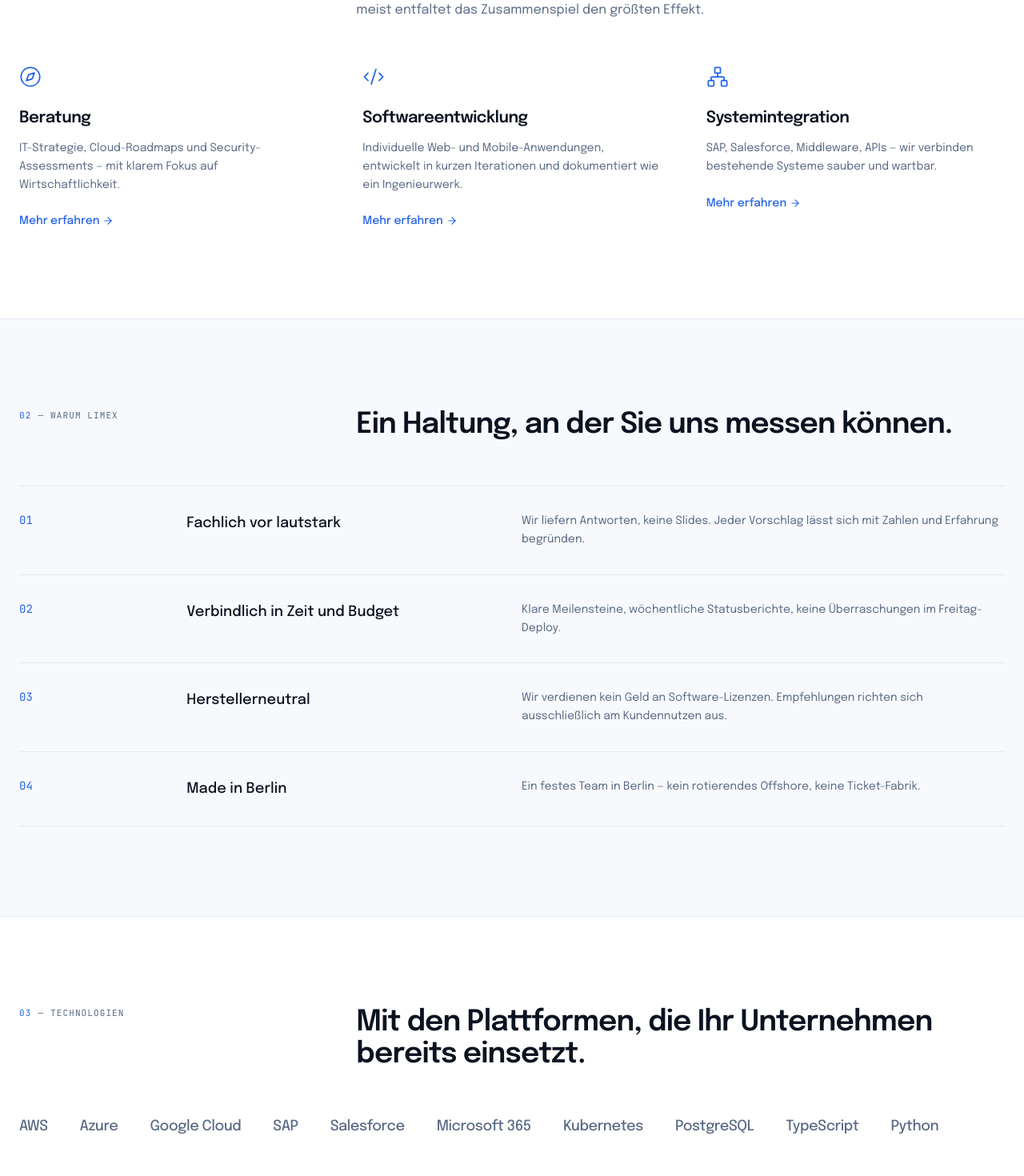
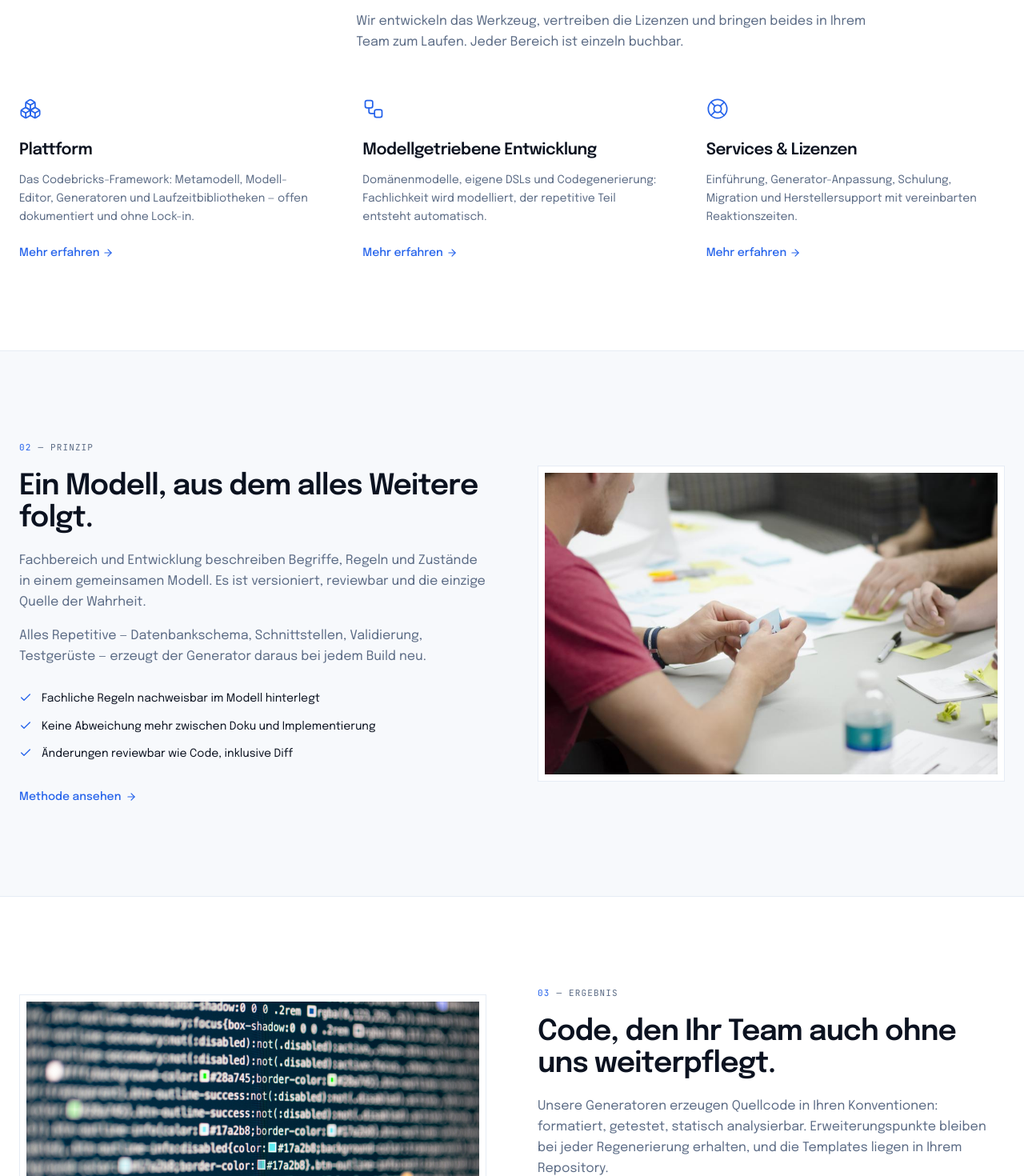
Before and after one commit to darklobster9512/codebricks, a React (Vite) app: page / in a window 1280 px wide. Shown: the part 1160-2630 px from the top of the page at 80% size. Built offline with nearby package versions, Linux system fonts and the light colour scheme.

Commit message:
Changes
Co-authored-by: darklobster9512 <301748244+darklobster9512@users.noreply.github.com>

```diff
--- a/src/App.tsx
+++ b/src/App.tsx
@@ -7,9 +7,9 @@ import ScrollToTop from "@/components/ScrollToTop";
 import CookieBanner from "@/components/CookieBanner";
 import SiteLayout from "@/components/layout/SiteLayout";
 import Start from "./pages/Start.tsx";
-import Beratung from "./pages/Beratung.tsx";
-import Softwareentwicklung from "./pages/Softwareentwicklung.tsx";
-import Systemintegration from "./pages/Systemintegration.tsx";
+import Plattform from "./pages/Plattform.tsx";
+import ModellgetriebeneEntwicklung from "./pages/ModellgetriebeneEntwicklung.tsx";
+import Services from "./pages/Services.tsx";
 import Kontakt from "./pages/Kontakt.tsx";
 import Impressum from "./pages/Impressum.tsx";
 import Datenschutz from "./pages/Datenschutz.tsx";
@@ -31,9 +31,9 @@ const App = () => (
         <Routes>
           <Route element={<SiteLayout />}>
             <Route path="/" element={<Start />} />
-            <Route path="/beratung" element={<Beratung />} />
-            <Route path="/softwareentwicklung" element={<Softwareentwicklung />} />
-            <Route path="/systemintegration" element={<Systemintegration />} />
+            <Route path="/plattform" element={<Plattform />} />
+            <Route path="/modellgetriebene-entwicklung" element={<ModellgetriebeneEntwicklung />} />
+            <Route path="/services" element={<Services />} />
             <Route path="/team" element={<Team />} />
             <Route path="/karriere" element={<Karriere />} />
             <Route path="/karriere/bewerbung" element={<Bewerbung />} />
@@ -43,9 +43,12 @@ const App = () => (
             <Route path="/datenschutz" element={<Datenschutz />} />
 
             {/* Redirects von alten Routen */}
-            <Route path="/leistungen" element={<Navigate to="/beratung" replace />} />
-            <Route path="/software" element={<Navigate to="/softwareentwicklung" replace />} />
-            <Route path="/methodik" element={<Navigate to="/beratung" replace />} />
+            <Route path="/leistungen" element={<Navigate to="/plattform" replace />} />
+            <Route path="/beratung" element={<Navigate to="/plattform" replace />} />
+            <Route path="/softwareentwicklung" element={<Navigate to="/modellgetriebene-entwicklung" replace />} />
+            <Route path="/software" element={<Navigate to="/modellgetriebene-entwicklung" replace />} />
+            <Route path="/systemintegration" element={<Navigate to="/services" replace />} />
+            <Route path="/methodik" element={<Navigate to="/modellgetriebene-entwicklung" replace />} />
 
           </Route>
           <Route path="*" element={<NotFound />} />
--- a/src/pages/Start.tsx
+++ b/src/pages/Start.tsx
@@ -1,62 +1,65 @@
 import { Link } from 'react-router-dom';
-import { ArrowRight, Compass, Code2, Network, ChevronRight, Quote } from 'lucide-react';
+import { ArrowRight, Boxes, Workflow, LifeBuoy, ChevronRight, Quote } from 'lucide-react';
 import Section from '@/components/limex/Section';
+import SplitSection from '@/components/limex/SplitSection';
 import CTABand from '@/components/limex/CTABand';
 import HeroFull from '@/components/limex/HeroFull';
 import SEO from '@/components/limex/SEO';
+import modelingWorkshop from '@/assets/photos/modeling-workshop.jpg';
+import generatedCode from '@/assets/photos/generated-code.jpg';
+import teamDesk from '@/assets/photos/team-desk.jpg';
 
 const services = [
   {
-    icon: Compass,
-    title: 'Beratung',
-    body: 'IT-Strategie, Cloud-Roadmaps und Security-Assessments — mit klarem Fokus auf Wirtschaftlichkeit.',
-    to: '/beratung',
+    icon: Boxes,
+    title: 'Plattform',
+    body: 'Das Codebricks-Framework: Metamodell, Modell-Editor, Generatoren und Laufzeitbibliotheken — offen dokumentiert und ohne Lock-in.',
+    to: '/plattform',
   },
   {
-    icon: Code2,
-    title: 'Softwareentwicklung',
-    body: 'Individuelle Web- und Mobile-Anwendungen, entwickelt in kurzen Iterationen und dokumentiert wie ein Ingenieurwerk.',
-    to: '/softwareentwicklung',
+    icon: Workflow,
+    title: 'Modellgetriebene Entwicklung',
+    body: 'Domänenmodelle, eigene DSLs und Codegenerierung: Fachlichkeit wird modelliert, der repetitive Teil entsteht automatisch.',
+    to: '/modellgetriebene-entwicklung',
   },
   {
-    icon: Network,
-    title: 'Systemintegration',
-    body: 'SAP, Salesforce, Middleware, APIs — wir verbinden bestehende Systeme sauber und wartbar.',
-    to: '/systemintegration',
+    icon: LifeBuoy,
+    title: 'Services & Lizenzen',
+    body: 'Einführung, Generator-Anpassung, Schulung, Migration und Herstellersupport mit vereinbarten Reaktionszeiten.',
+    to: '/services',
   },
 ];
 
 const principles = [
-  ['01', 'Fachlich vor lautstark', 'Wir liefern Antworten, keine Slides. Jeder Vorschlag lässt sich mit Zahlen und Erfahrung begründen.'],
-  ['02', 'Verbindlich in Zeit und Budget', 'Klare Meilensteine, wöchentliche Statusberichte, keine Überraschungen im Freitag-Deploy.'],
-  ['03', 'Herstellerneutral', 'Wir verdienen kein Geld an Software-Lizenzen. Empfehlungen richten sich ausschließlich am Kundennutzen aus.'],
-  ['04', 'Made in Berlin', 'Ein festes Team in Berlin — kein rotierendes Offshore, keine Ticket-Fabrik.'],
+  ['01', 'Lesbarer Code als Maßstab', 'Generierter Code muss ohne Framework-Wissen verständlich sein. Keine Magie, keine Blackbox zur Laufzeit.'],
+  ['02', 'Kein Vendor-Lock-in', 'Offene Modellformate, offene Templates. Auch ohne uns bleibt Ihre Software lauffähig und weiterentwickelbar.'],
+  ['03', 'Fachbereich am Modell', 'Ein Modell, das nur Entwickler verstehen, ist ein Diagramm. Wir bauen Sprachen, die beide Seiten lesen.'],
+  ['04', 'Hersteller, nicht Vermittler', 'Framework, Generatoren und Support kommen aus einem Berliner Team — mit benanntem Ansprechpartner.'],
 ];
 
 const cases = [
-  ['Fertigungsindustrie · Mittelstand', 'SAP S/4-Integration eines E-Commerce-Kanals', '−38 % manueller Nacharbeit'],
-  ['Finanzdienstleister', 'Modernisierung eines Kundenportals (React/Node)', '2,1 s → 0,6 s Ladezeit'],
-  ['Gesundheitswesen', 'Datenmigration in eine neue Klinikinformationssoftware', '4 TB, 0 Datenverluste'],
+  ['Finanzdienstleister', 'Antragsstrecke mit eigener Regel-DSL generiert', '3 Wochen → 2 Tage'],
+  ['Industrie · Anlagenbau', 'Produktkonfigurator aus einem Domänenmodell', '40 Varianten, 1 Modell'],
+  ['Öffentliche Hand', 'Modellbasierte Ablösung eines Fachverfahrens', '0 Big-Bang-Migration'],
 ];
 
-const techs = ['AWS', 'Azure', 'Google Cloud', 'SAP', 'Salesforce', 'Microsoft 365', 'Kubernetes', 'PostgreSQL', 'TypeScript', 'Python'];
+const techs = ['Java', '.NET', 'TypeScript', 'PostgreSQL', 'Xtext', 'EMF', 'OpenAPI', 'Kubernetes', 'GitLab CI', 'Gradle'];
 
 const Start = () => (
   <>
     <SEO
-      title="LIMEX Solutions – IT-Beratung, Software & Systemintegration aus Berlin"
-      description="Wir beraten, entwickeln und integrieren zuverlässige IT-Lösungen für den deutschen Mittelstand. Aus Berlin, mit festem Projektteam."
+      title="Codebricks – Frameworks für modellgetriebene Softwareentwicklung"
+      description="Codebricks entwickelt neuartige Frameworks und Lösungen für die modellgetriebene Softwareentwicklung — inklusive Vertrieb, Einführung, Schulung und Support. Aus Berlin."
       path="/"
     />
     <HeroFull />
 
-
     {/* SERVICE TRIAD */}
     <Section
       index="01"
-      eyebrow="Leistungen"
-      title="Drei Disziplinen, ein Auftrag: dass Ihre IT liefert."
-      intro="Alle drei Bereiche greifen ineinander. Sie können jede Disziplin einzeln beauftragen — meist entfaltet das Zusammenspiel den größten Effekt."
+      eyebrow="Angebot"
+      title="Framework, Methode und Begleitung — aus einer Hand."
+      intro="Wir entwickeln das Werkzeug, vertreiben die Lizenzen und bringen beides in Ihrem Team zum Laufen. Jeder Bereich ist einzeln buchbar."
       className="!pt-48 md:!pt-44 lg:!pt-44"
     >
       <div className="grid gap-14 md:grid-cols-3">
@@ -76,13 +79,59 @@ const Start = () => (
       </div>
     </Section>
 
+    <SplitSection
+      index="02"
+      eyebrow="Prinzip"
+      title="Ein Modell, aus dem alles Weitere folgt."
+      body={
+        <>
+          <p>
+            Fachbereich und Entwicklung beschreiben Begriffe, Regeln und Zustände in einem
+            gemeinsamen Modell. Es ist versioniert, reviewbar und die einzige Quelle der Wahrheit.
+          </p>
+          <p>
+            Alles Repetitive — Datenbankschema, Schnittstellen, Validierung, Testgerüste —
+            erzeugt der Generator daraus bei jedem Build neu.
+          </p>
+        </>
+      }
+      bullets={[
+        'Fachliche Regeln nachweisbar im Modell hinterlegt',
+        'Keine Abweichung mehr zwischen Doku und Implementierung',
+        'Änderungen reviewbar wie Code, inklusive Diff',
+      ]}
+      linkTo="/modellgetriebene-entwicklung"
+      linkLabel="Methode ansehen"
+      image={modelingWorkshop}
+      imageAlt="Team modelliert gemeinsam eine Fachdomäne an einer Wand mit Notizen"
+      bg="muted"
+    />
+
+    <SplitSection
+      index="03"
+      eyebrow="Ergebnis"
+      title="Code, den Ihr Team auch ohne uns weiterpflegt."
+      body={
+        <p>
+          Unsere Generatoren erzeugen Quellcode in Ihren Konventionen: formatiert, getestet,
+          statisch analysierbar. Erweiterungspunkte bleiben bei jeder Regenerierung erhalten,
+          und die Templates liegen in Ihrem Repository.
+        </p>
+      }
+      bullets={[
+        'Zielplattformen: Java, .NET, TypeScript, PostgreSQL',
+        'Generierte Migrationen statt handgeschriebener SQL-Skripte',
+        'Offene, anpassbare Templates ohne Lizenzfalle',
+      ]}
+      linkTo="/plattform"
+      linkLabel="Plattform ansehen"
+      image={generatedCode}
+      imageAlt="Bildschirm mit strukturiertem, generiertem Quellcode"
+      imageSide="left"
+    />
+
     {/* PRINCIPLES */}
-    <Section
-      index="02"
-      eyebrow="Warum LIMEX"
-      title="Ein Haltung, an der Sie uns messen können."
-      bg="muted"
-    >
+    <Section index="04" eyebrow="Haltung" title="Vier Grundsätze, an denen Sie uns messen können." bg="muted">
       <div className="divide-y divide-[#E6ECF5] border-y border-[#E6ECF5]">
         {principles.map(([n, t, d]) => (
           <div key={n} className="grid gap-6 md:grid-cols-12 py-8">
@@ -95,50 +144,66 @@ const Start = () => (
     </Section>
 
     {/* TECH WALL */}
-    <Section index="03" eyebrow="Technologien" title="Mit den Plattformen, die Ihr Unternehmen bereits einsetzt.">
+    <Section index="05" eyebrow="Zielplattformen" title="Generiert wird in die Technologien, die Sie bereits betreiben.">
       <div className="flex flex-wrap gap-x-10 gap-y-6">
         {techs.map((t) => (
-          <span
-            key={t}
-            className="text-lg font-medium tracking-tight text-[#5B6B85] hover:text-[#0B1220] transition-colors"
-          >
+          <span key={t} className="text-lg font-medium tracking-tight text-[#5B6B85] transition-colors hover:text-[#0B1220]">
             {t}
           </span>
         ))}
       </div>
     </Section>
 
+    <SplitSection
+      index="06"
+      eyebrow="Team"
+      title="Ein Produktteam in Berlin, kein Wiederverkäufer."
+      body={
+        <p>
+          Am Leipziger Platz arbeiten Sprachdesign, Generatorentwicklung und Support in einem
+          Raum. Wer Ihnen im Support antwortet, kennt den Code, der Ihr Problem verursacht.
+        </p>
+      }
+      bullets={[
+        'Framework-Entwicklung und Support im selben Team',
+        'Planbare Releases alle sechs Wochen, LTS über 24 Monate',
+        'Benannter Ansprechpartner statt Ticket-Warteschlange',
+      ]}
+      image={teamDesk}
+      imageAlt="Entwicklungsteam von Codebricks am gemeinsamen Arbeitstisch in Berlin"
+      bg="muted"
+    />
+
     {/* CASES */}
-    <Section index="04" eyebrow="Referenzen" title="Ausgewählte Projekte." bg="muted">
+    <Section index="07" eyebrow="Einsatzbeispiele" title="Wo Modelle bereits produktiv Code erzeugen.">
       <div className="divide-y divide-[#E6ECF5] border-y border-[#E6ECF5]">
         {cases.map(([branche, projekt, ergebnis]) => (
-          <div key={projekt} className="grid gap-6 md:grid-cols-12 py-8 items-center">
+          <div key={projekt} className="grid items-center gap-6 py-8 md:grid-cols-12">
             <div className="md:col-span-3 text-[11px] font-mono uppercase tracking-widest text-[#5B6B85]">{branche}</div>
             <div className="md:col-span-6 text-lg text-[#0B1220]">{projekt}</div>
             <div className="md:col-span-2 font-mono text-sm text-[#2563EB]">{ergebnis}</div>
-            <div className="md:col-span-1 md:text-right"><ChevronRight size={18} className="text-[#5B6B85] inline" /></div>
+            <div className="md:col-span-1 md:text-right"><ChevronRight size={18} className="inline text-[#5B6B85]" /></div>
           </div>
         ))}
       </div>
     </Section>
 
     {/* TESTIMONIAL */}
-    <Section index="05" eyebrow="Stimmen">
-      <div className="grid gap-10 md:grid-cols-12 items-start">
+    <Section index="08" eyebrow="Stimmen" bg="muted">
+      <div className="grid items-start gap-10 md:grid-cols-12">
         <div className="md:col-span-2">
-          <div className="h-20 w-20 rounded-full bg-[#EFF4FF] flex items-center justify-center font-mono text-2xl text-[#2563EB]">
+          <div className="flex h-20 w-20 items-center justify-center rounded-full bg-[#EFF4FF] font-mono text-2xl text-[#2563EB]">
             MK
           </div>
         </div>
         <div className="md:col-span-10">
           <Quote size={28} className="text-[#2563EB]" strokeWidth={1.5} />
-          <blockquote className="mt-4 text-2xl md:text-3xl leading-snug tracking-tight text-[#0B1220] font-medium">
-            „LIMEX hat unser SAP-Portal in vier Monaten produktiv gebracht — ohne einen einzigen
-            eskalierten Change. Die Kombination aus Beratung und Umsetzung aus einer Hand hat den
-            Unterschied gemacht."
+          <blockquote className="mt-4 text-2xl font-medium leading-snug tracking-tight text-[#0B1220] md:text-3xl">
+            „Nach dem Umstieg auf Codebricks entstehen neue Antragsvarianten in Tagen statt in
+            Wochen — und zum ersten Mal stimmt die Fachdoku mit dem laufenden System überein."
           </blockquote>
           <p className="mt-6 text-sm text-[#5B6B85]">
-            <span className="text-[#0B1220] font-medium">Dr. Martin Köhler</span> · CIO, mittelständischer Maschinenbauer
+            <span className="font-medium text-[#0B1220]">Dr. Martin Köhler</span> · Leiter Anwendungsentwicklung, Finanzdienstleister
           </p>
         </div>
       </div>
```
